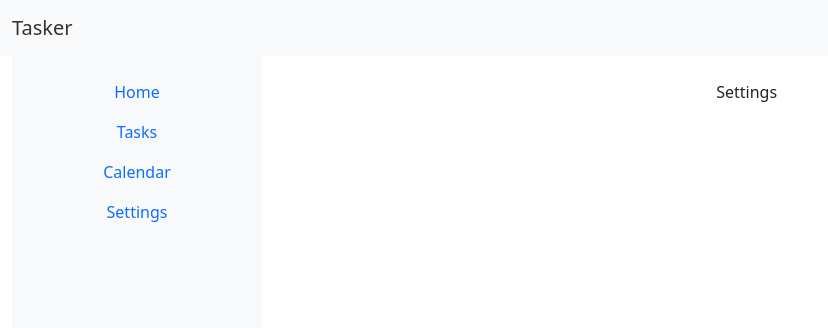
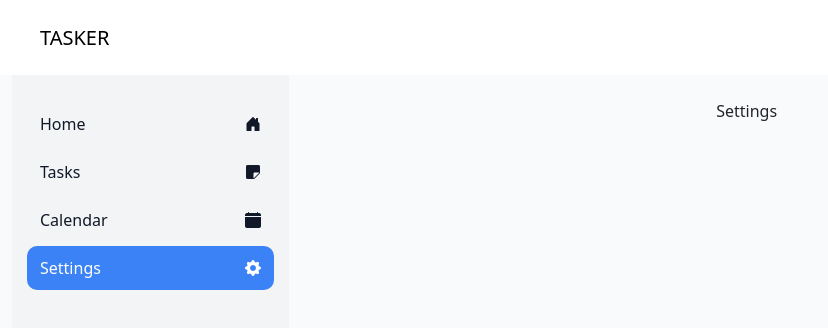
Before and after one commit to MendozaFiona/tasks-tracker, a React (Vite) app: page /settings in a window 1280 px wide. Shown: the top 328 px of the page, without its empty margins (0-828 px from the left). Built offline with nearby package versions, Linux system fonts and the light colour scheme.

Commit message:
ui: styled header and navbar

```diff
--- a/package.json
+++ b/package.json
@@ -11,6 +11,7 @@
   },
   "dependencies": {
     "bootstrap": "^5.3.5",
+    "bootstrap-icons": "^1.12.1",
     "react": "^19.0.0",
     "react-bootstrap": "^2.10.9",
     "react-dom": "^19.0.0",
--- a/src/App.tsx
+++ b/src/App.tsx
@@ -1,5 +1,6 @@
 import "@/App.css";
 import "bootstrap/dist/css/bootstrap.min.css";
+import "bootstrap-icons/font/bootstrap-icons.css";
 import "@/styles/custom.scss";
 
 import Layout from "@/components/layout/Layout";
--- a/src/components/layout/Header.tsx
+++ b/src/components/layout/Header.tsx
@@ -6,9 +6,11 @@ const Header = () => {
   const { theme } = useTheme();
 
   return (
-    <Navbar className={`navbar-theme`} expand="lg">
+    <Navbar className={`fm-header-theme`} expand="lg">
       <Container fluid>
-        <Navbar.Brand href="/">{APP_TITLE}</Navbar.Brand>
+        <Navbar.Brand className="text-uppercase fs-20px" href="/">
+          {APP_TITLE}
+        </Navbar.Brand>
         <Nav className="ms-auto">
           {/* only uncomment once login is enabled */}
           {/* <Nav.Link href="#profile">Profile</Nav.Link>
--- a/src/components/layout/Layout.tsx
+++ b/src/components/layout/Layout.tsx
@@ -1,5 +1,5 @@
 import { FC, ReactNode } from "react";
-import Sidebar from "@/components/layout/Sidebar";
+import Navbar from "@/components/layout/Navbar";
 import Header from "@/components/layout/Header";
 import { Container, Row, Col } from "react-bootstrap";
 
@@ -13,7 +13,7 @@ const Layout: FC<LayoutProps> = ({ children }) => (
     <Container fluid>
       <Row>
         <Col xs={2}>
-          <Sidebar />
+          <Navbar />
         </Col>
         <Col xs={10} className="p-4">
           {children}
--- /dev/null
+++ b/src/components/layout/Navbar.tsx
@@ -0,0 +1,18 @@
+import { SIDEBAR_MENUS } from "@/lib/constants/sidebar";
+import { Nav } from "react-bootstrap";
+import { NavLink } from "react-router-dom";
+
+const Navbar = () => (
+  <div className="fm-navbar-theme" style={{ width: "250px" }}>
+    <Nav defaultActiveKey={SIDEBAR_MENUS[0].link} className="flex-column gap-1">
+      {SIDEBAR_MENUS.map((menu) => (
+        <Nav.Link as={NavLink} key={menu.link} to={menu.link} end>
+          <span> {menu.label}</span>
+          <i className={`bi bi-${menu.icon}`}></i>
+        </Nav.Link>
+      ))}
+    </Nav>
+  </div>
+);
+
+export default Navbar;
--- a/src/components/layout/Sidebar.tsx
+++ /dev/null
@@ -1,17 +0,0 @@
-import { SIDEBAR_MENUS } from "@/lib/constants/sidebar";
-import { Nav } from "react-bootstrap";
-import { Link } from "react-router-dom";
-
-const Sidebar = () => (
-  <div className="bg-light vh-100 p-3" style={{ width: "250px" }}>
-    <Nav defaultActiveKey={SIDEBAR_MENUS[0].link} className="flex-column">
-      {SIDEBAR_MENUS.map((menu) => (
-        <Nav.Link as={Link} key={menu.link} to={menu.link}>
-          {menu.label}
-        </Nav.Link>
-      ))}
-    </Nav>
-  </div>
-);
-
-export default Sidebar;
--- /dev/null
+++ b/src/lib/constants/common.ts
@@ -0,0 +1,6 @@
+export const ICONS = {
+  home: "house-door-fill",
+  task: "sticky-fill",
+  calendar: "calendar-fill",
+  settings: "gear-fill",
+};
--- a/src/lib/constants/sidebar.ts
+++ b/src/lib/constants/sidebar.ts
@@ -1,12 +1,16 @@
+import { ICONS } from "@/lib/constants/common";
+
 export const SIDEBAR_MENUS = [
-  { link: "/home", label: "Home" },
+  { link: "/home", label: "Home", icon: ICONS.home },
   {
     link: "/tasks",
     label: "Tasks",
+    icon: ICONS.task,
   },
   {
     link: "/calendar",
     label: "Calendar",
+    icon: ICONS.calendar,
   },
-  { link: "/settings", label: "Settings" },
+  { link: "/settings", label: "Settings", icon: ICONS.settings },
 ];
--- a/src/styles/custom.scss
+++ b/src/styles/custom.scss
@@ -5,11 +5,46 @@
 @use "@/styles/themes/light" as *;
 @use "@/styles/themes/dark" as *;
 
-.navbar-theme {
+body {
   background-color: var(--bg-main);
+}
+
+// fm to indicate custom
+
+.fm-header-theme {
+  background-color: var(--bg-header);
   color: var(--text-primary);
 
-  .navbar-brand {
-    color: #333; // for dark: #ddd;
+  height: 75px;
+  padding-inline: 28px;
+
+  // .navbar-brand {
+  //   color: #333; // for dark: #ddd;
+  // }
+}
+
+.fm-navbar-theme {
+  background-color: var(--bg-navbar);
+  height: 100vh;
+  width: 277px !important;
+
+  padding: 27px 15px;
+
+  .nav-link {
+    padding: 10px 13px;
+    color: var(--text-primary);
+    font-size: 16px;
+    font-weight: 500;
+
+    border-radius: 10px;
+
+    display: flex;
+    justify-content: space-between;
+  }
+
+  .nav-link:hover,
+  .nav-link.active {
+    background-color: var(--btn-primary);
+    color: var(--text-primary-button);
   }
 }
--- a/src/styles/themes/_dark.scss
+++ b/src/styles/themes/_dark.scss
@@ -4,7 +4,7 @@ body.dark {
   // background
   --bg-main: #{$gray-darkest};
   --bg-header: #{$gray-dark};
-  --bg-sidebar: #{$gray-medium};
+  --bg-navbar: #{$gray-medium};
   --bg-card: #{$gray-dark};
 
   // text
--- a/src/styles/themes/_light.scss
+++ b/src/styles/themes/_light.scss
@@ -4,13 +4,14 @@ body.light {
   // background
   --bg-main: #{$gray-neutral};
   --bg-header: #{$white};
-  --bg-sidebar: #{$gray-light};
+  --bg-navbar: #{$gray-light};
   --bg-card: #{$white};
 
   // text
   --text-primary: #{$gray-charcoal};
   --text-secondary: #{$gray-medium};
   --text-hint: #{$gray-cool};
+  --text-primary-button: #{$white};
 
   // button
   --btn-primary: #{$blue};
```
Also changed, not shown: 1 other file (tests, documents, lock files or other folders).
